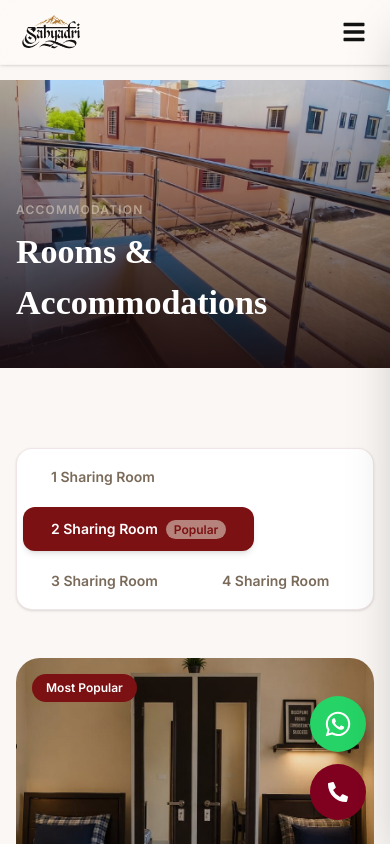
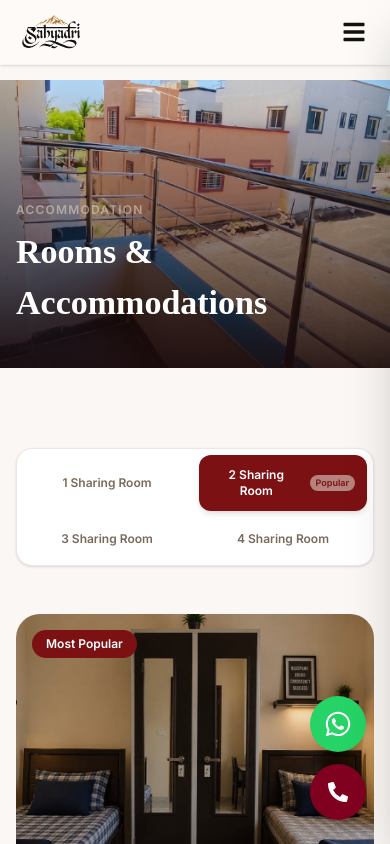
Before and after one commit to YashSonwane11/Sahyadri-Pg, a React (Vite) app: page /rooms in a window 390 px wide. Shown: the top 844 px of the page. Built offline with nearby package versions, Linux system fonts and the light colour scheme.

Commit message:
design: adjust Rooms page tab buttons to a responsive 2x2 grid layout on mobile view

```diff
--- a/src/pages/Rooms.jsx
+++ b/src/pages/Rooms.jsx
@@ -136,16 +136,22 @@ export default function Rooms() {
 
           {/* Tabs */}
           <FadeUp className="mb-12">
-            <div className="flex flex-wrap gap-2 bg-white border border-[#7B1113]/10 p-1.5 rounded-2xl w-fit shadow-sm">
+            <div className="grid grid-cols-2 sm:flex sm:flex-wrap gap-2 bg-white border border-[#7B1113]/10 p-1.5 rounded-2xl w-full sm:w-fit shadow-sm">
               {["single", "double", "triple", "quad"].map((tab) => (
                 <button
                   key={tab}
                   onClick={() => switchTab(tab)}
-                  className={`px-7 py-3 rounded-xl text-sm font-semibold transition-all duration-300 ${activeTab === tab ? "bg-[#7B1113] text-white shadow-md" : "text-[#7A6A5A] hover:text-[#1A0A0B]"}`}
+                  className={`w-full sm:w-auto px-3 sm:px-7 py-3 rounded-xl text-xs sm:text-sm font-semibold transition-all duration-300 text-center flex items-center justify-center gap-1 ${
+                    activeTab === tab ? "bg-[#7B1113] text-white shadow-md" : "text-[#7A6A5A] hover:text-[#1A0A0B]"
+                  }`}
                   style={{ fontFamily: "Inter, sans-serif" }}
                 >
-                  {roomData[tab].label}
-                  {tab === "double" && <span className="ml-2 text-xs bg-[#DCCFC0]/60 text-[#7B1113] px-2 py-0.5 rounded-full">Popular</span>}
+                  <span>{roomData[tab].label}</span>
+                  {tab === "double" && (
+                    <span className="ml-1 text-[9px] sm:text-xs bg-[#DCCFC0]/60 text-[#7B1113] px-1.5 py-0.5 rounded-full shrink-0">
+                      Popular
+                    </span>
+                  )}
                 </button>
               ))}
             </div>
```
